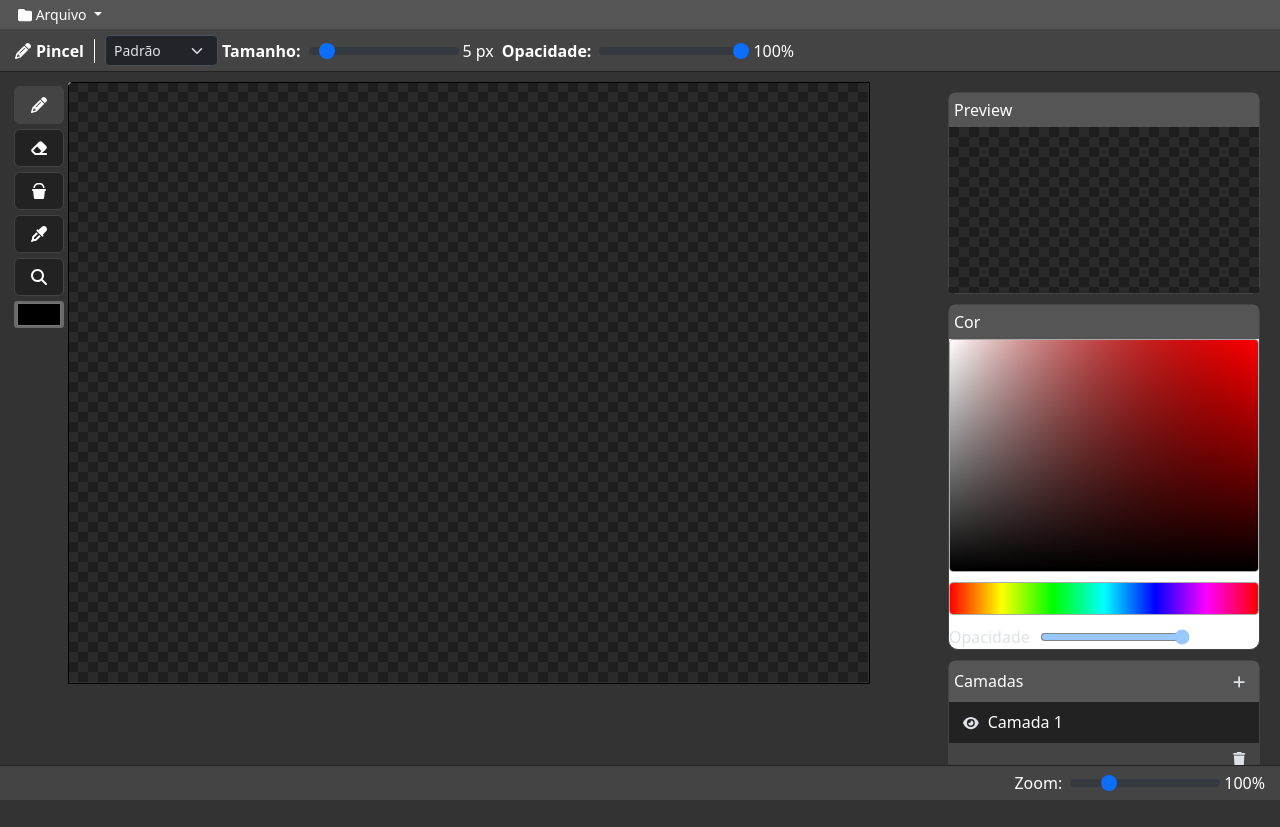
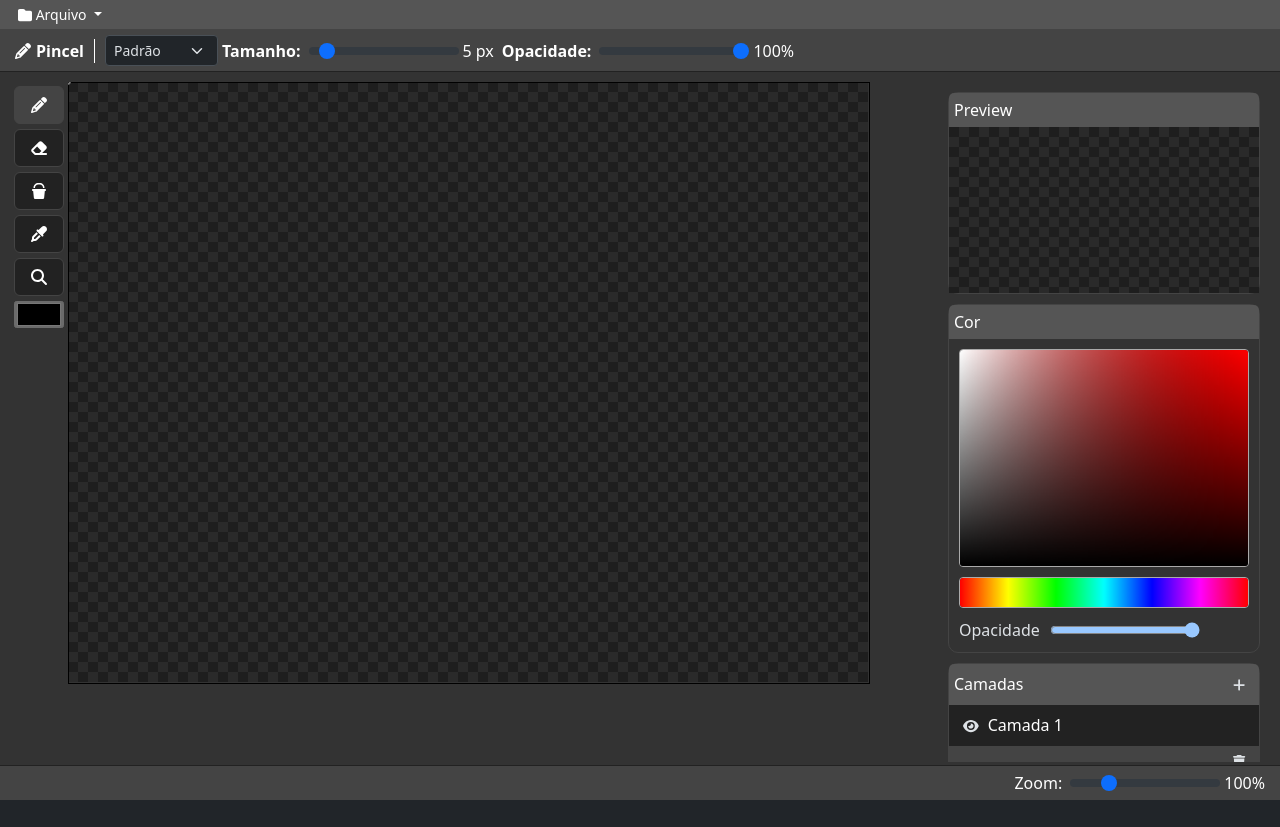
Before and after one commit to mufasa-dev/Drawing-system, an Angular app: page / in a window 1280 px wide. After the commit the page ends 800 px from the top, so only its background shows below. Built offline with nearby package versions, Linux system fonts and the light colour scheme.

Commit message:
style: ajust color picker

```diff
--- a/src/app/app.component.scss
+++ b/src/app/app.component.scss
@@ -41,7 +41,7 @@
 .container-draw {
     display: flex;
     width: 100%;
-    min-height: calc(100vh - 45px);
+    min-height: calc(100vh - 120px);
     padding: 10px;
     background: #333;
     .container-tools {
@@ -109,8 +109,9 @@
 ::ng-deep .tools-right {
   margin-left: auto;
   padding: 10px;
+  max-height: calc(100vh - 120px);
+  overflow: auto;
   & .tools-box {
-    background-color: white;
     border-radius: 10px;
     border: 1px solid #444;
     margin-bottom: 10px;
@@ -139,7 +140,7 @@
 .container-canva {
   position: relative;
   width: calc(100% - 400px);
-  height: calc(100vh - 100px);
+  height: calc(100vh - 120px);
   overflow: auto;
 }
 
--- a/src/app/app.component.ts
+++ b/src/app/app.component.ts
@@ -9,7 +9,7 @@ import { FormsModule } from '@angular/forms';
 import { Layer } from '../model/layer.model';
 import { Picture } from '../model/picture.model';
 import { ConfigComponent } from "./config-modal/config-modal.component";
-import { hexToRgb, rgbaToHex } from '../utils/color.utils';
+import { hexToRgb, rgbaStringToHex, rgbaToHex } from '../utils/color.utils';
 import { NewPictureComponent } from './new-picture/new-picture.component';
 import { LayersComponent } from './layers/layers.component';
 import { BrushType } from '../enum/brush-type.enum';
@@ -215,7 +215,8 @@ export class AppComponent implements AfterViewInit {
   }
 
   onColorChange(color: string) {
-    this.currentColor = color;
+    console.log('color', color)
+    this.currentColor = rgbaStringToHex(color);
     const active = this.getActiveLayer();
     if (active) active.ctx.strokeStyle = color;
   }
--- a/src/app/color-picker/color-picker.component.scss
+++ b/src/app/color-picker/color-picker.component.scss
@@ -2,6 +2,7 @@
   display: flex;
   flex-direction: column;
   gap: 10px;
+  padding: 10px;
 
   canvas {
     border: 1px solid #aaa;
--- a/src/app/color-picker/color-picker.component.ts
+++ b/src/app/color-picker/color-picker.component.ts
@@ -1,3 +1,4 @@
+import { isPlatformBrowser } from '@angular/common';
 import {
   Component,
   ElementRef,
@@ -5,7 +6,9 @@ import {
   Output,
   ViewChild,
   AfterViewInit,
-  HostListener
+  HostListener,
+  Inject,
+  PLATFORM_ID
 } from '@angular/core';
 
 @Component({
@@ -20,14 +23,21 @@ export class ColorPickerComponent implements AfterViewInit {
 
   @Output() colorSelected = new EventEmitter<string>();
 
-  hue: number = 0; // 0 a 360
-  saturation: number = 1; // 0 a 1
-  value: number = 1; // 0 a 1
-  opacity: number = 1; // 0 a 1
+  public hue: number = 0; // 0 a 360
+  public saturation: number = 1; // 0 a 1
+  public value: number = 1; // 0 a 1
+  public opacity: number = 1; // 0 a 1
+  public isBrowser: boolean = false;
+
+  constructor(@Inject(PLATFORM_ID) private platformId: Object) {
+    this.isBrowser = isPlatformBrowser(this.platformId);
+  }
 
   ngAfterViewInit(): void {
-    this.drawHueRing();
-    this.drawSVBox();
+    if (this.isBrowser) {
+      this.drawHueRing();
+      this.drawSVBox();
+    }
   }
 
   drawHueRing() {
```
